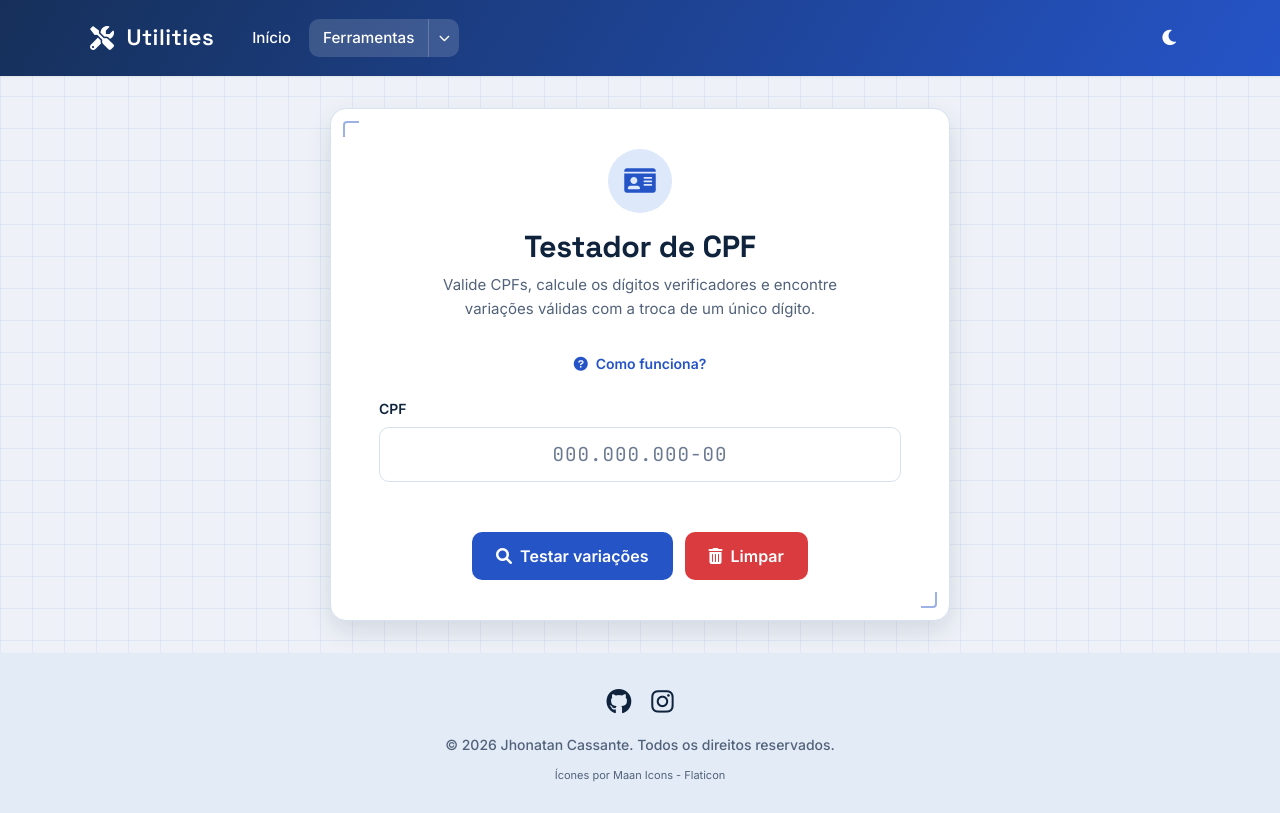
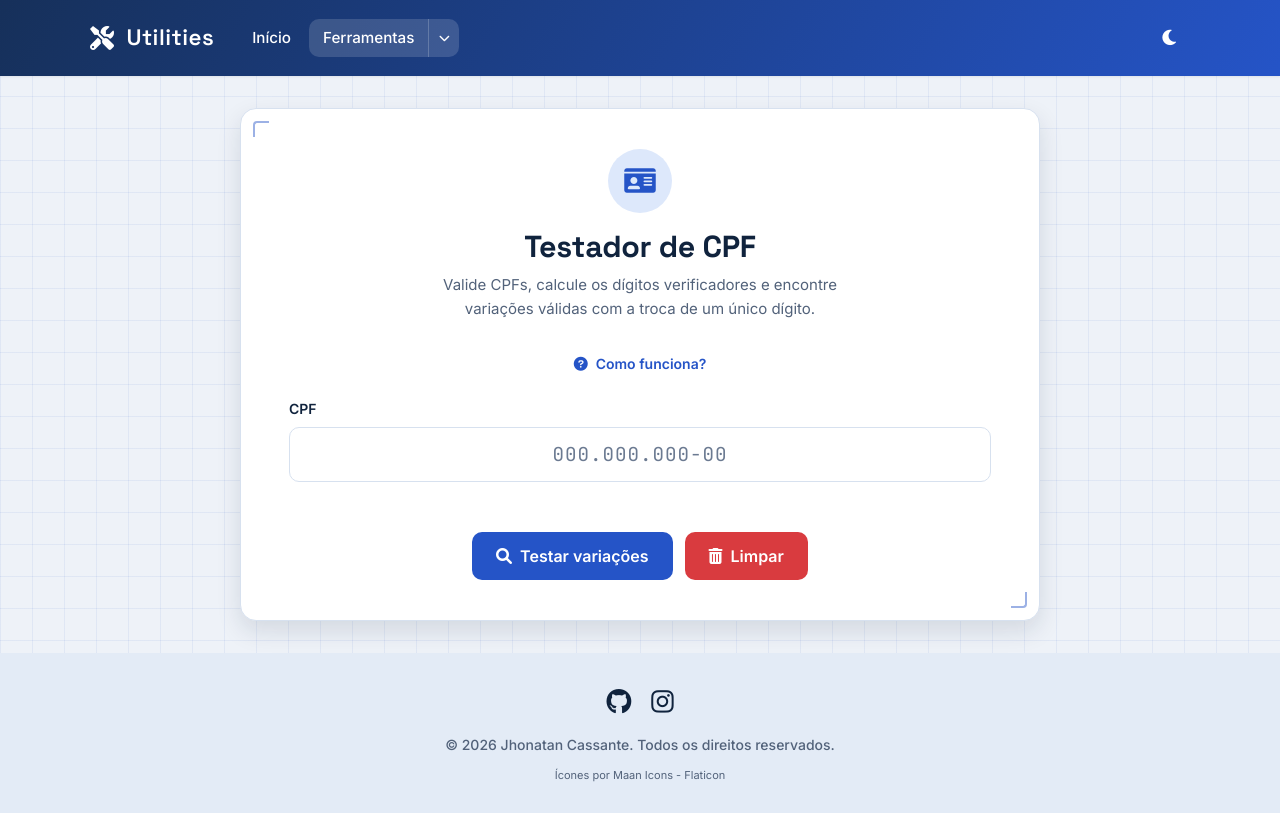
Before and after one commit to jhonatancassante/utilities-node, a Next.js app: page /tools/cpf-tester in a window 1280 px wide. Built offline with nearby package versions, Linux system fonts and the light colour scheme.

Commit message:
style: adiciona propriedade 'wide' ao componente ToolPage no testador de CPF

```diff
--- a/pages/tools/cpf-tester/index.js
+++ b/pages/tools/cpf-tester/index.js
@@ -4,7 +4,7 @@ import CpfTester from "@/features/cpf-tester/components/CpfTester";
 
 function CpfTesterPage() {
   return (
-    <ToolPage slug="cpf-tester">
+    <ToolPage slug="cpf-tester" wide>
       <CpfTester />
     </ToolPage>
   );
```
